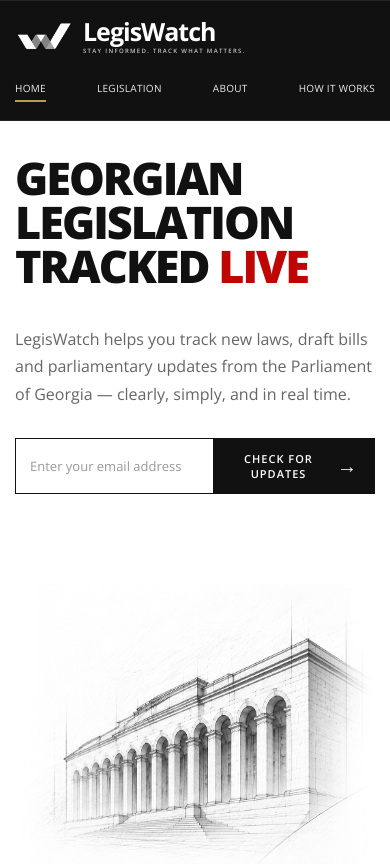
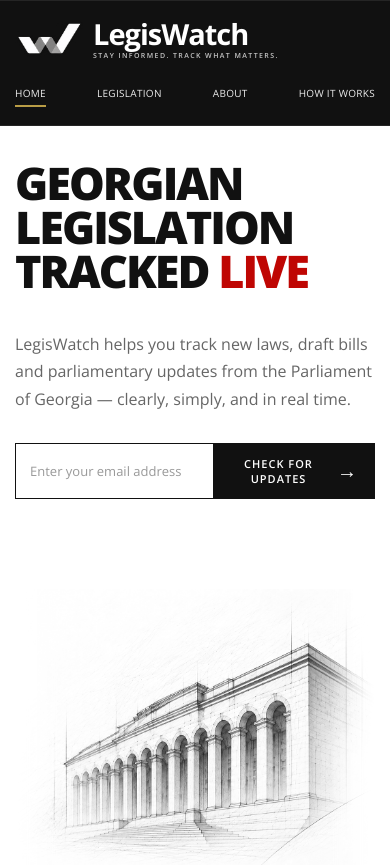
Before and after one commit to irakli86-png/LegisWatch, a website: page frontend/index.html in a window 390 px wide. Shown: the top 865 px of the page. Drawn offline with nearby package versions, Linux system fonts and the light colour scheme; no server answers.

```diff
--- a/frontend/style.css
+++ b/frontend/style.css
@@ -1736,8 +1736,8 @@
 }
 
 .logo-mark {
-    width: 58px;
-    height: 34px;
+    width: 68px;
+    height: 40px;
 }
 
 .logo-info {
@@ -1746,13 +1746,13 @@
 }
 
 .logo-text {
-    font-size: 25px;
+    font-size: 29px;
     letter-spacing: -1px;
 }
 
 .logo-tagline {
-    font-size: 6px;
-    letter-spacing: 1.3px;
+    font-size: 7px;
+    letter-spacing: 1.4px;
 }
 
 .header-social {
```
